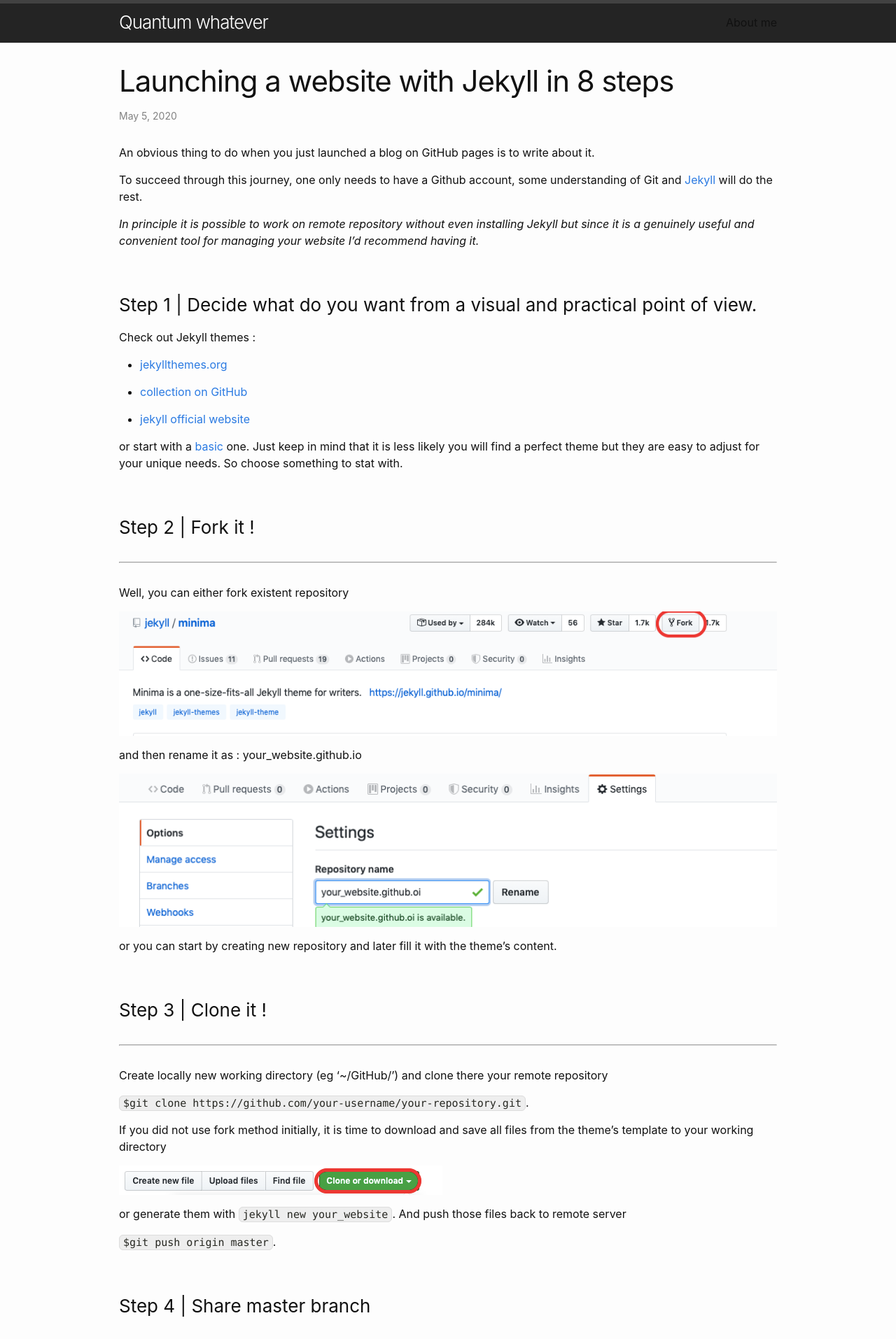
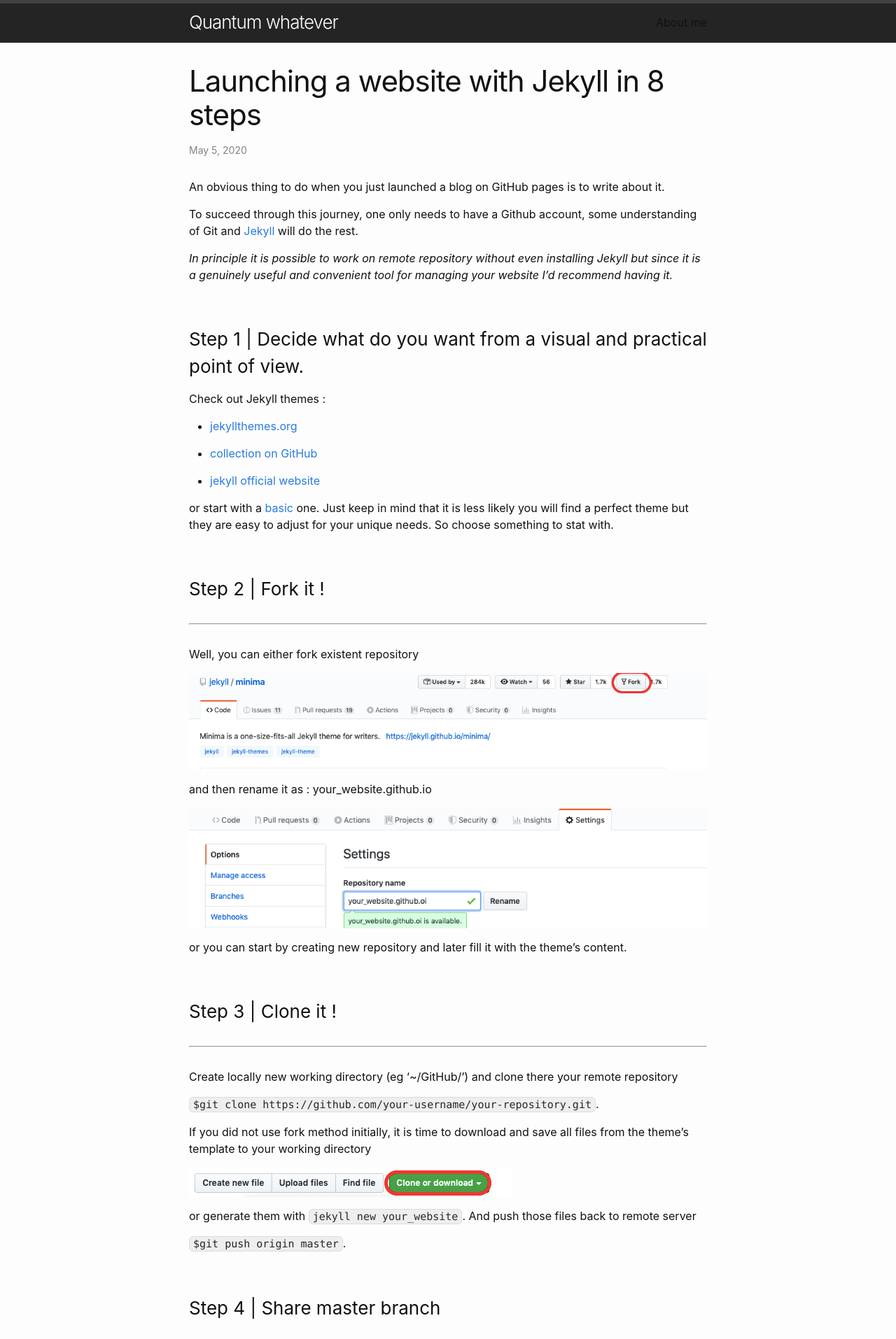
Before and after one commit to geonda/geonda.github.io, a Jekyll site: the page built from _posts/2020-05-05-starting-jekyll.md, in a window 1280 px wide. Shown: the top 1914 px of the page at 70% size. Built offline with Jekyll 4.4.1, drawn with Linux system fonts in a browser that asks for light colours; some web fonts are replaced.

Commit message:
Update initialize.scss

```diff
--- a/_sass/minima/initialize.scss
+++ b/_sass/minima/initialize.scss
@@ -14,10 +14,10 @@ $spacing-unit:     30px !default;
 $table-text-align: left !default;
 
 // Width of the content area
-$content-width:    1000px !default;
+$content-width:    800px !default;
 
 $on-palm:          600px !default;
-$on-laptop:        1000px !default;
+$on-laptop:        800px !default;
 
 $on-medium:        $on-palm !default;
 $on-large:         $on-laptop !default;
```
